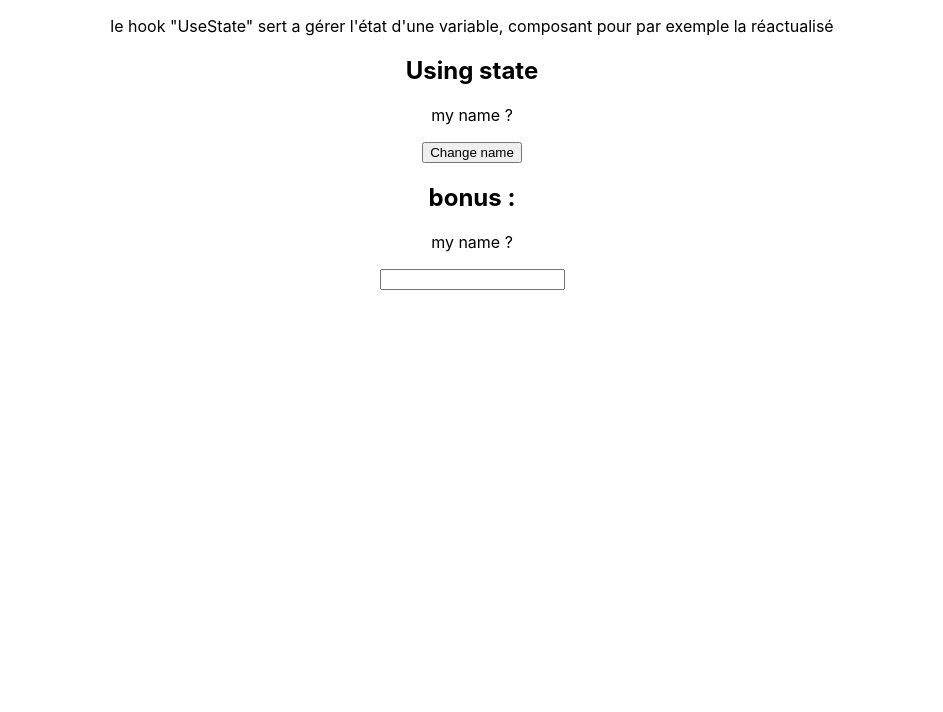
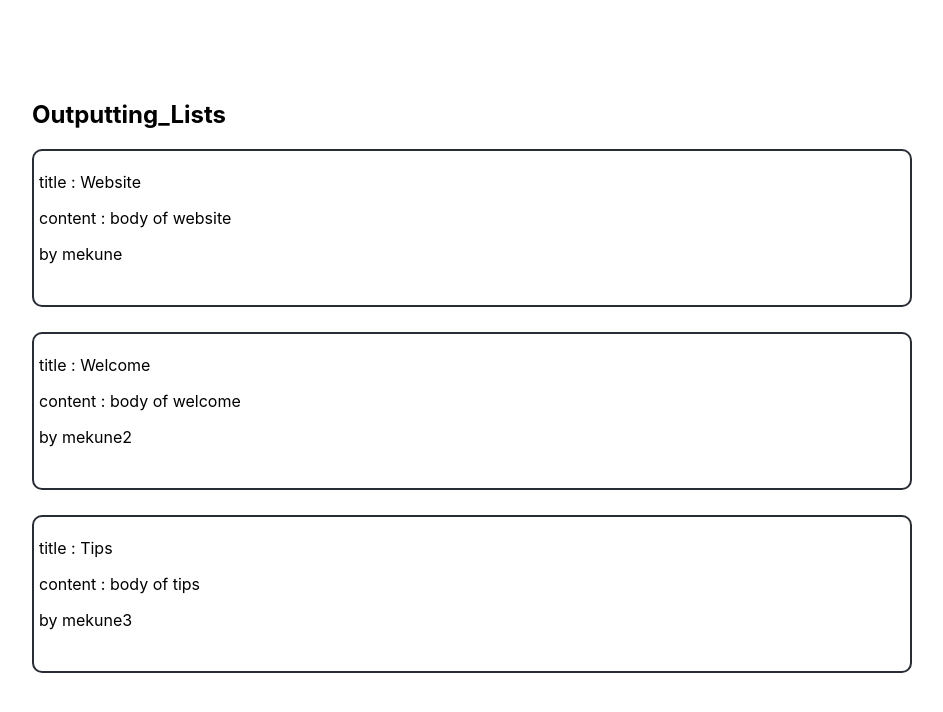
Before and after one commit to Mekune/React, a React (Create React App) app: page / in a window 1280 px wide. Shown: the top 712 px of the page, without its empty margins (168-1111 px from the left). Built offline with nearby package versions, Linux system fonts and the light colour scheme.

Commit message:
Outputting Lists

```diff
--- a/src/App.js
+++ b/src/App.js
@@ -1,10 +1,10 @@
 import "./App.css";
-import Using_State from "./Using_State";
+import Outputting_Lists from "./Outputting_Lists";
 
 function App() {
   return (
     <div className="App">
-      <Using_State />
+      <Outputting_Lists />
     </div>
   );
 }
--- /dev/null
+++ b/src/Outputting_Lists.js
@@ -0,0 +1,22 @@
+import React, { useState } from "react";
+
+export default function Outputting_Lists() {
+  const [blogs, setBlog] = useState([
+    { title: "Website", body: "body of website", author: "mekune", id: 1 },
+    { title: "Welcome", body: "body of welcome", author: "mekune2", id: 2 },
+    { title: "Tips", body: "body of tips", author: "mekune3", id: 3 },
+  ]);
+  return (
+    <section>
+      <h2 className="title">Outputting_Lists</h2>
+      {blogs.map((blog) => (
+        <div className="blog" key={blog.id}>
+          <p>title : {blog.title}</p>
+          <p>content : {blog.body}</p>
+          <p> by {blog.author}</p>
+          <br></br>
+        </div>
+      ))}
+    </section>
+  );
+}
--- a/src/Using_State.js
+++ /dev/null
@@ -1,32 +0,0 @@
-import React, { useState } from "react";
-
-export default function Using_State() {
-  // let name = "my name ?";
-  const [name, setName] = useState("my name ?");
-  const [name2, setName2] = useState("my name ?");
-
-  const handleClick = () => {
-    setName("nans");
-  };
-
-  const handleClick2 = (event) => {
-    setName2(event.target.value);
-  };
-  return (
-    <section>
-      <p className="definition">
-        le hook "UseState" sert a gérer l'état d'une variable, composant pour
-        par exemple la réactualisé
-      </p>
-      <h2 className="title">Using state</h2>
-
-      <p>{name}</p>
-      <button onClick={handleClick}>Change name</button>
-
-      <h2>bonus :</h2>
-
-      <p> {name2} </p>
-      <input onChange={handleClick2}></input>
-    </section>
-  );
-}
--- a/src/index.css
+++ b/src/index.css
@@ -11,3 +11,22 @@ code {
   font-family: source-code-pro, Menlo, Monaco, Consolas, 'Courier New',
     monospace;
 }
+section {
+  margin: 100px 0;
+  margin-left: 200px;
+  margin-right: 200px;
+  text-align: left;
+}
+
+.blog{
+  border: #282c34 solid 2px;
+  border-radius: 10px;
+  margin-bottom: 25px;
+  padding: 5px;
+}
+
+.blog:hover{
+  background-color: rgb(235, 235, 235);
+  box-shadow: 10px 5px 5px grey;
+  transition: 350ms;
+}
```
